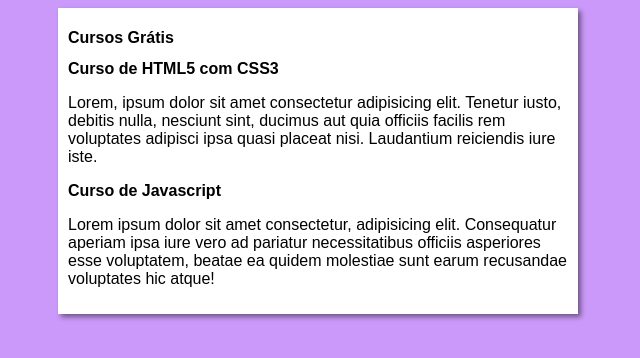
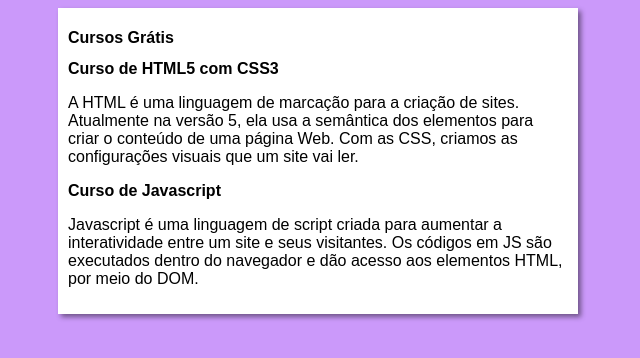
Before and after one commit to lucasmatsuno/projeto-site, a plain HTML site: page index.html in a window 1280 px wide. Shown: the whole page, without its empty margins (322-962 px from the left). Drawn offline with Linux system fonts and the light colour scheme.

Commit message:
Update index.html

```diff
--- a/index.html
+++ b/index.html
@@ -14,11 +14,11 @@
         </header>
         <article>
             <h2>Curso de HTML5 com CSS3</h2>
-            <p>Lorem, ipsum dolor sit amet consectetur adipisicing elit. Tenetur iusto, debitis nulla, nesciunt sint, ducimus aut quia officiis facilis rem voluptates adipisci ipsa quasi placeat nisi. Laudantium reiciendis iure iste.</p>
+            <p>A HTML é uma linguagem de marcação para a criação de sites. Atualmente na versão 5, ela usa a semântica dos elementos para criar o conteúdo de uma página Web. Com as CSS, criamos as configurações visuais que um site vai ler.</p>
         </article>
         <article>
             <h2>Curso de Javascript</h2>
-            <p>Lorem ipsum dolor sit amet consectetur, adipisicing elit. Consequatur aperiam ipsa iure vero ad pariatur necessitatibus officiis asperiores esse voluptatem, beatae ea quidem molestiae sunt earum recusandae voluptates hic atque!</p>
+            <p>Javascript é uma linguagem de script criada para aumentar a interatividade entre um site e seus visitantes. Os códigos em JS são executados dentro do navegador e dão acesso aos elementos HTML, por meio do DOM.</p>
         </article>
     </main>
 </body>
```
